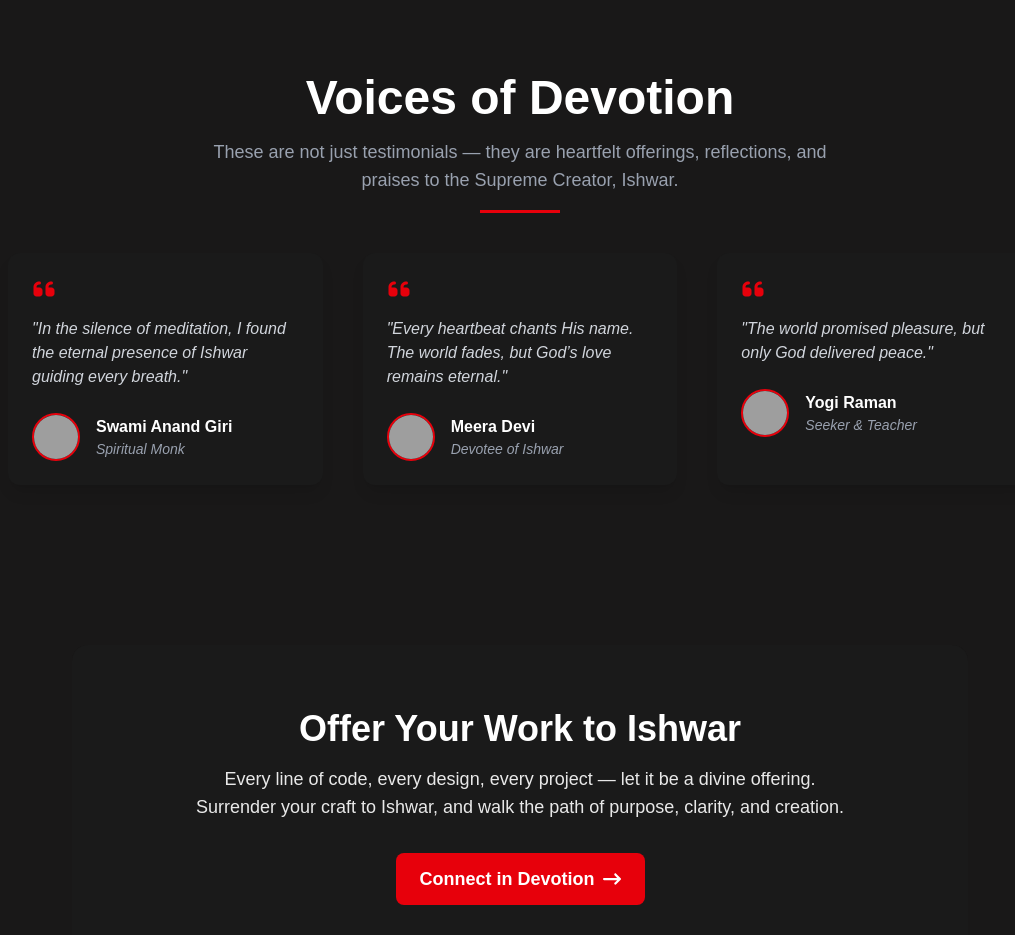
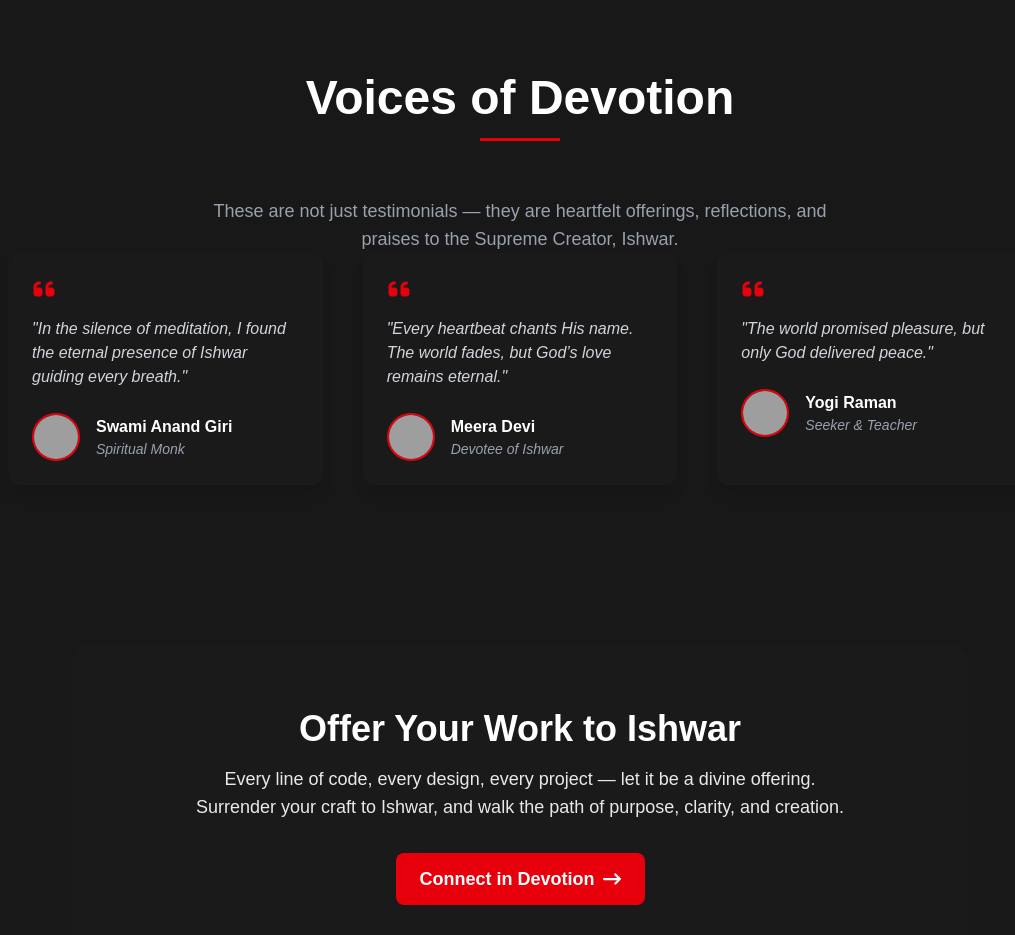
Before and after one commit to debasish39/GodPortfolio, a React (Vite) app: page / in a window 1280 px wide. Shown: the part 3860-4795 px from the top of the page, without its empty margins (120-1135 px from the left). Built offline with nearby package versions, Linux system fonts and the light colour scheme; grey boxes are pictures that could not be loaded.

Commit message:
Update Testimonials.jsx

```diff
--- a/src/sections/Testimonials.jsx
+++ b/src/sections/Testimonials.jsx
@@ -25,6 +25,11 @@ export default function Testimonials() {
       >
         Voices of Devotion
       </h2>
+      <div
+        className="w-20 h-[3px] bg-red-600 mt-4 mb-10"
+        data-aos="zoom-in"
+        data-aos-delay="200"
+      ></div>
       <p
         className="text-gray-400 text-lg text-center mt-4 max-w-2xl"
         data-aos="fade-up"
@@ -32,11 +37,7 @@ export default function Testimonials() {
       >
         These are not just testimonials — they are heartfelt offerings, reflections, and praises to the Supreme Creator, Ishwar.
       </p>
-      <div
-        className="w-20 h-[3px] bg-red-600 mt-4 mb-10"
-        data-aos="zoom-in"
-        data-aos-delay="200"
-      ></div>
+
 
       {/* Testimonials Grid */}
       <div className="grid grid-cols-1 lg:grid-cols-3 gap-10 w-full">
```
